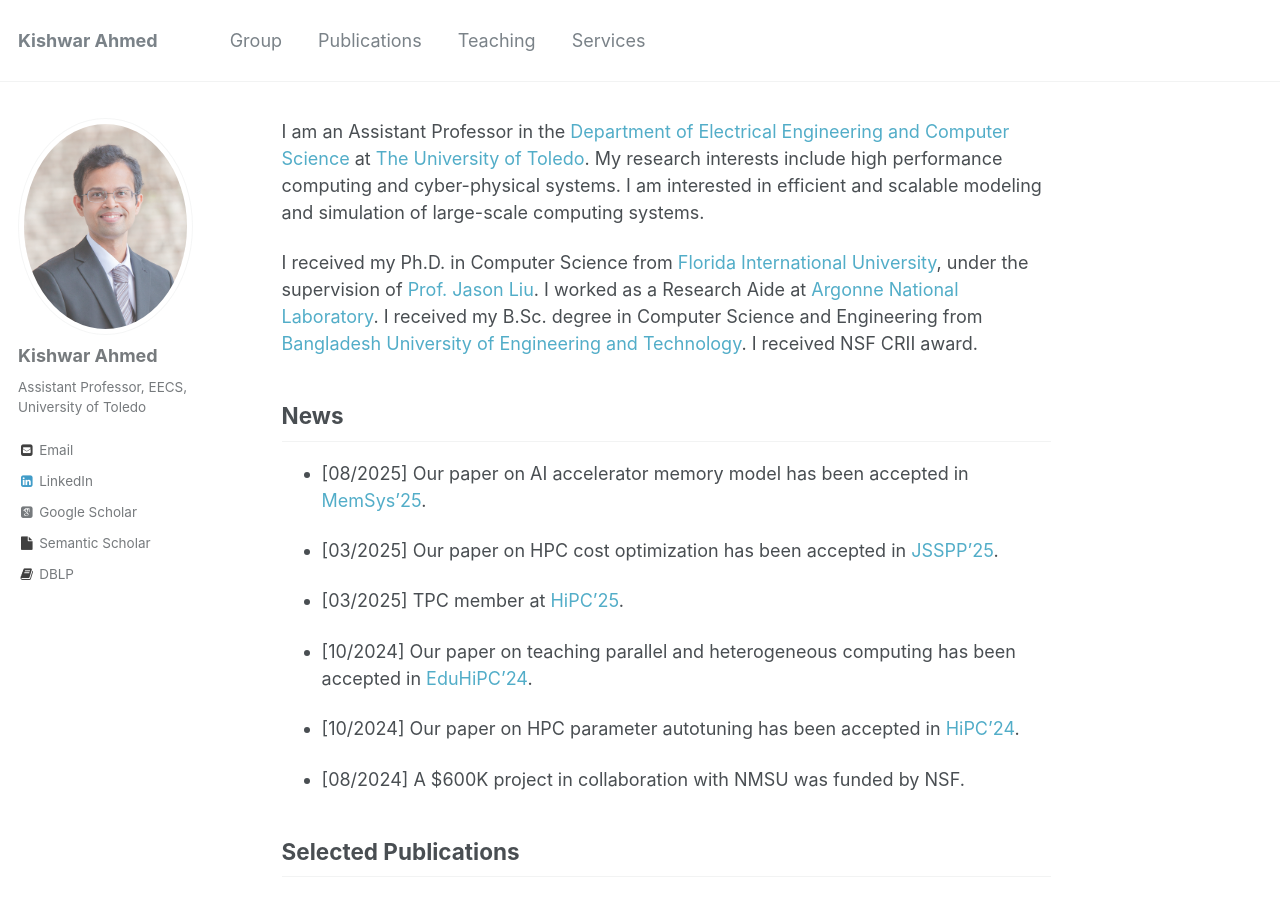
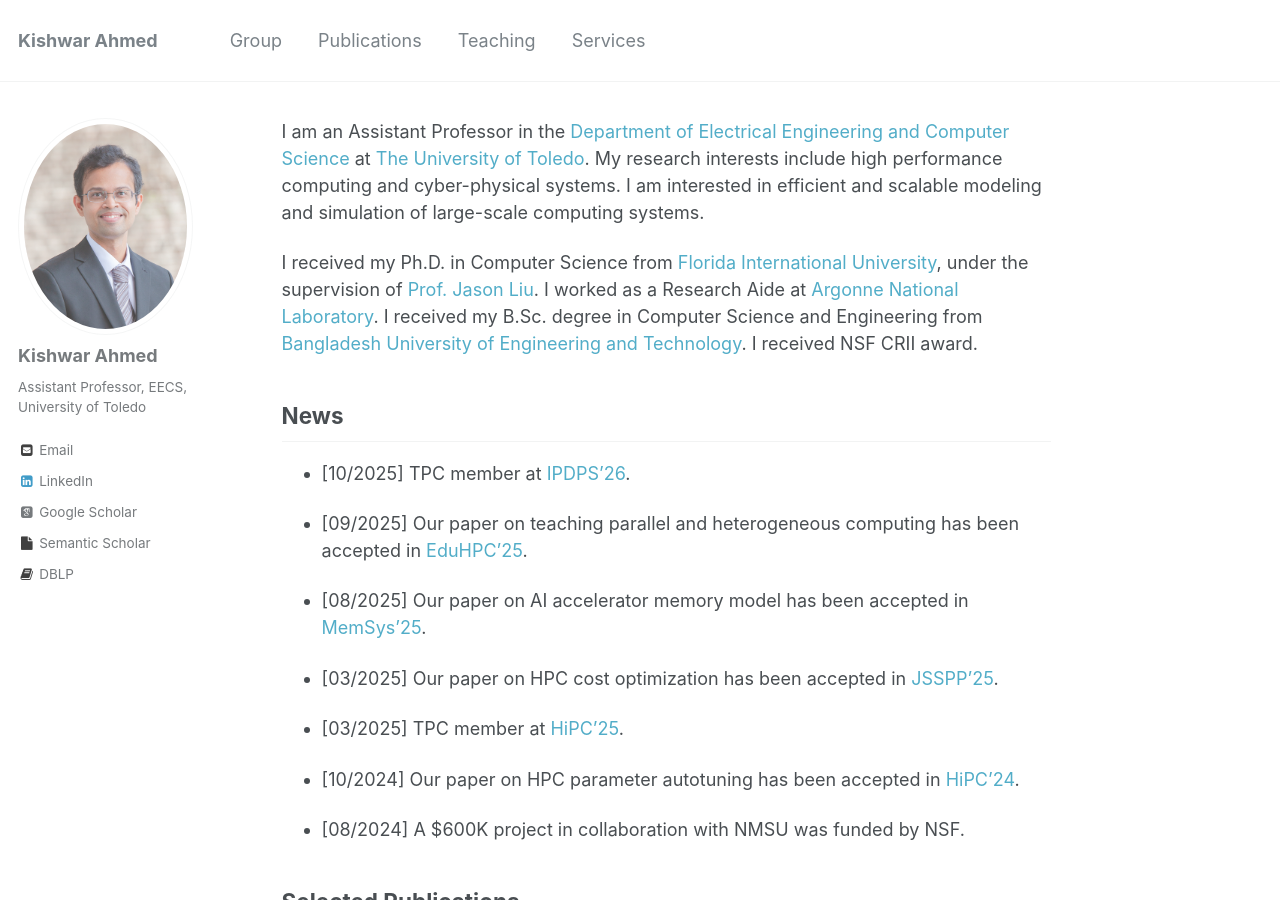
Before and after one commit to kishwarbd/kishwarbd.github.io, a Jekyll site: the page built from _pages/about.md, in a window 1280 px wide and 900 px high. Built offline with Jekyll 4.4.1, drawn with Linux system fonts in a browser that asks for light colours; some web fonts are replaced.

Commit message:
Update about.md

```diff
--- a/_pages/about.md
+++ b/_pages/about.md
@@ -15,13 +15,15 @@ Jason Liu](https://people.cis.fiu.edu/liux/). I worked as a Research Aide at [Ar
 
 ## News
 
+* [10/2025] TPC member at [IPDPS'26](https://www.ipdps.org/).
+
+* [09/2025] Our paper on teaching parallel and heterogeneous computing has been accepted in [EduHPC'25](https://tcpp.cs.gsu.edu/curriculum/?q=eduHPC25).
+
 * [08/2025] Our paper on AI accelerator memory model has been accepted in [MemSys'25](https://www.memsys.io/).
 
 * [03/2025] Our paper on HPC cost optimization has been accepted in [JSSPP'25](https://jsspp.org/).
 
 * [03/2025] TPC member at [HiPC'25](https://www.hipc.org/).
-
-* [10/2024] Our paper on teaching parallel and heterogeneous computing has been accepted in [EduHiPC'24](https://tcpp.cs.gsu.edu/curriculum/?q=eduHiPC24).
 
 * [10/2024] Our paper on HPC parameter autotuning has been accepted in [HiPC'24](https://www.hipc.org/).
 
```
